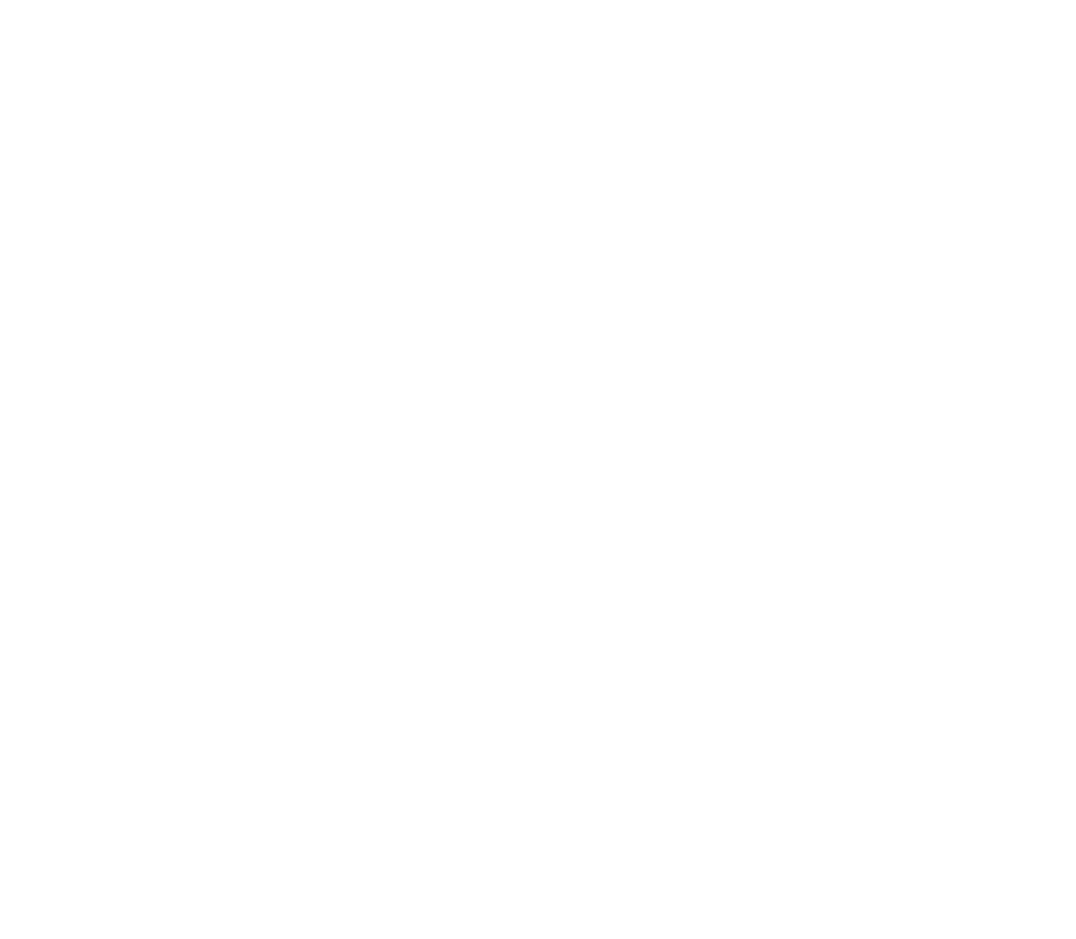
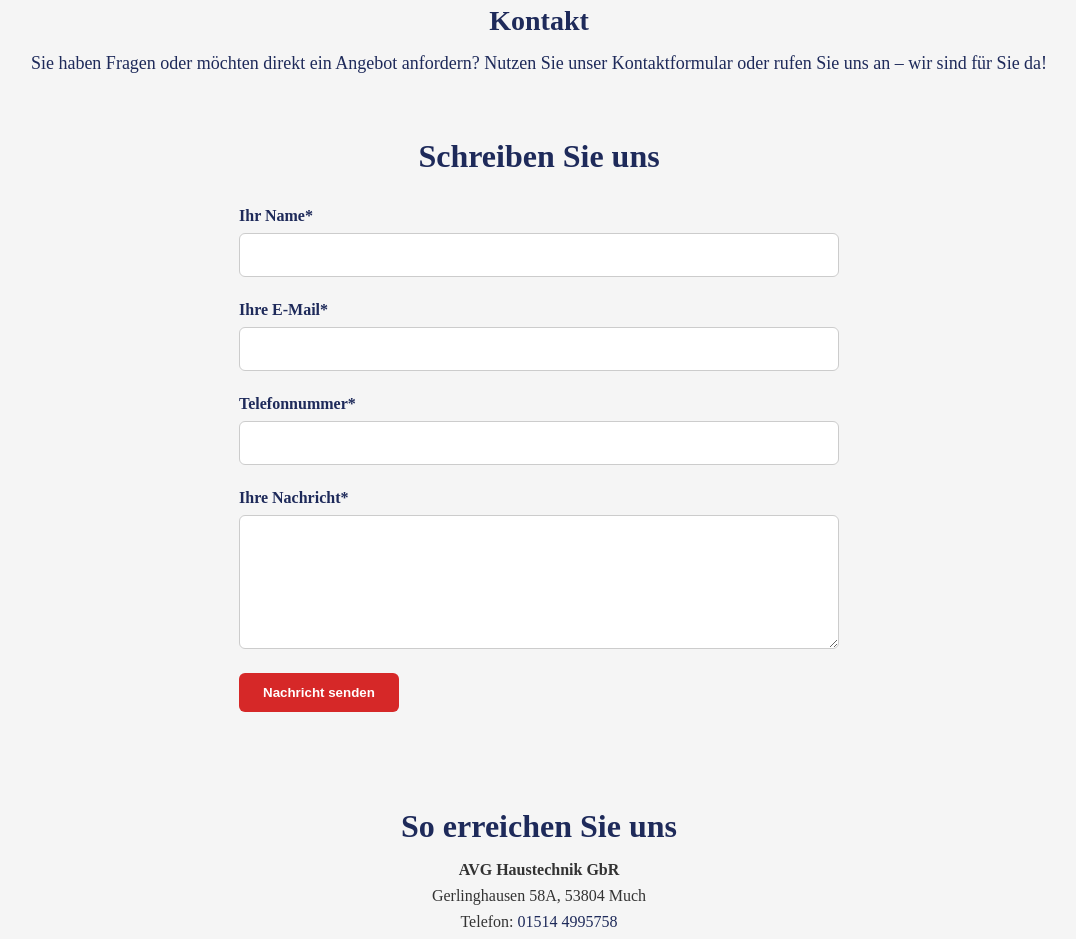
Before and after one commit to davidlreg/avg-haustechnik, an Angular app: page /contact in a window 1280 px wide. Before the commit this address led to /. Shown: the part 160-1099 px from the top of the page, without its empty margins (101-1177 px from the left). Before the commit the page ends 800 px from the top, so only its background shows below. Built offline with nearby package versions, Linux system fonts and the light colour scheme.

Commit message:
added contact section

```diff
--- a/src/app/app.routes.ts
+++ b/src/app/app.routes.ts
@@ -5,6 +5,7 @@ import { ImprintComponent } from './imprint/imprint.component';
 import { TrainingComponent } from './landing-page/training/training.component';
 import { CareerComponent } from './landing-page/career/career.component';
 import { PrivacyPolicyComponent } from './privacy-policy/privacy-policy.component';
+import { ContactComponent } from './landing-page/contact/contact.component';
 
 export const routes: Routes = [
   {
@@ -19,4 +20,5 @@ export const routes: Routes = [
   { path: 'training', component: TrainingComponent },
   { path: 'career', component: CareerComponent },
   { path: 'privacy', component: PrivacyPolicyComponent },
+  { path: 'contact', component: ContactComponent },
 ];
--- /dev/null
+++ b/src/app/landing-page/contact/contact.component.html
@@ -0,0 +1,59 @@
+<div class="contentWrapper">
+  <div class="main-content">
+    <app-navbar></app-navbar>
+
+    <!-- Kontakt Hero -->
+    <section class="hero small-hero">
+      <div class="hero-content">
+        <h1>Kontakt</h1>
+        <p>
+          Sie haben Fragen oder möchten direkt ein Angebot anfordern? Nutzen Sie
+          unser Kontaktformular oder rufen Sie uns an – wir sind für Sie da!
+        </p>
+      </div>
+    </section>
+
+    <!-- Kontaktformular -->
+    <section class="contact-form-section">
+      <h2>Schreiben Sie uns</h2>
+      <form class="contact-form">
+        <div class="form-group">
+          <label for="name">Ihr Name*</label>
+          <input type="text" id="name" name="name" required />
+        </div>
+
+        <div class="form-group">
+          <label for="email">Ihre E-Mail*</label>
+          <input type="email" id="email" name="email" required />
+        </div>
+
+        <div class="form-group">
+          <label for="phone">Telefonnummer*</label>
+          <input type="tel" id="phone" name="phone" />
+        </div>
+
+        <div class="form-group">
+          <label for="message">Ihre Nachricht*</label>
+          <textarea id="message" name="message" rows="6" required></textarea>
+        </div>
+
+        <button type="submit" class="cta-button">Nachricht senden</button>
+      </form>
+    </section>
+
+    <!-- Kontaktdaten -->
+    <section class="contact-info-section">
+      <h2>So erreichen Sie uns</h2>
+      <p><strong>AVG Haustechnik GbR</strong></p>
+      <p>Gerlinghausen 58A, 53804 Much</p>
+      <p>Telefon: <a href="tel:015144995758">01514 4995758</a></p>
+      <p>
+        E-Mail:
+        <a href="mailto:info@avg-haustchnik.de">info(at)avg-haustchnik.de</a>
+      </p>
+      <p>Öffnungszeiten: Mo–Fr 09:00 – 18:00 Uhr</p>
+    </section>
+
+    <app-footer></app-footer>
+  </div>
+</div>
--- /dev/null
+++ b/src/app/landing-page/contact/contact.component.scss
@@ -0,0 +1,105 @@
+.main-content {
+  background-color: #f5f5f5;
+}
+
+.hero-content {
+  width: 100%;
+  display: flex;
+  flex-direction: column;
+  justify-content: center;
+  align-items: center;
+  padding-top: 32px;
+  color: #1e2a5a;
+
+  h1 {
+    font-size: 28px;
+  }
+
+  p {
+    font-size: 18px;
+    padding-top: 16px;
+  }
+}
+
+.contact-form-section {
+  padding: 4rem 2rem;
+  text-align: center;
+
+  h2 {
+    font-size: 2rem;
+    margin-bottom: 2rem;
+    color: #1e2a5a;
+  }
+
+  .contact-form {
+    max-width: 600px;
+    margin: 0 auto;
+    display: flex;
+    flex-direction: column;
+    gap: 1.5rem;
+
+    .form-group {
+      display: flex;
+      flex-direction: column;
+      text-align: left;
+
+      label {
+        margin-bottom: 0.5rem;
+        font-weight: bold;
+        color: #1e2a5a;
+      }
+
+      input,
+      textarea {
+        padding: 0.75rem;
+        border: 1px solid #ccc;
+        border-radius: 6px;
+        font-size: 1rem;
+        transition: border-color 0.3s;
+
+        &:focus {
+          border-color: #1e2a5a;
+          outline: none;
+        }
+      }
+    }
+
+    .cta-button {
+      align-self: flex-start;
+      padding: 0.75rem 1.5rem;
+      background-color: #d62828;
+      color: #ffffff;
+      border: none;
+      border-radius: 6px;
+      font-weight: bold;
+      cursor: pointer;
+      transition: background-color 0.1s;
+
+      &:hover {
+        background-color: #a61e1e;
+      }
+    }
+  }
+}
+
+.contact-info-section {
+  padding: 32px;
+  text-align: center;
+
+  h2 {
+    font-size: 2rem;
+    margin-bottom: 1rem;
+    color: #1e2a5a;
+  }
+
+  p {
+    margin-bottom: 0.5rem;
+    font-size: 1rem;
+    color: #333;
+
+    a {
+      color: #1e2a5a;
+      text-decoration: none;
+    }
+  }
+}
--- a/src/app/shared/components/navbar/navbar.component.html
+++ b/src/app/shared/components/navbar/navbar.component.html
@@ -42,7 +42,7 @@
         <a href=""><p>Gewerbekunden</p></a>
         <a href="career"><p>Karriere</p></a>
         <a href="training"><p>Ausbildung</p></a>
-        <a href=""><p>Kontakt</p></a>
+        <a href="contact"><p>Kontakt</p></a>
       </div>
     </div>
   </div>
```
Also changed, not shown: src/app/landing-page/contact/contact.component.ts (added, +12 -0 lines).
